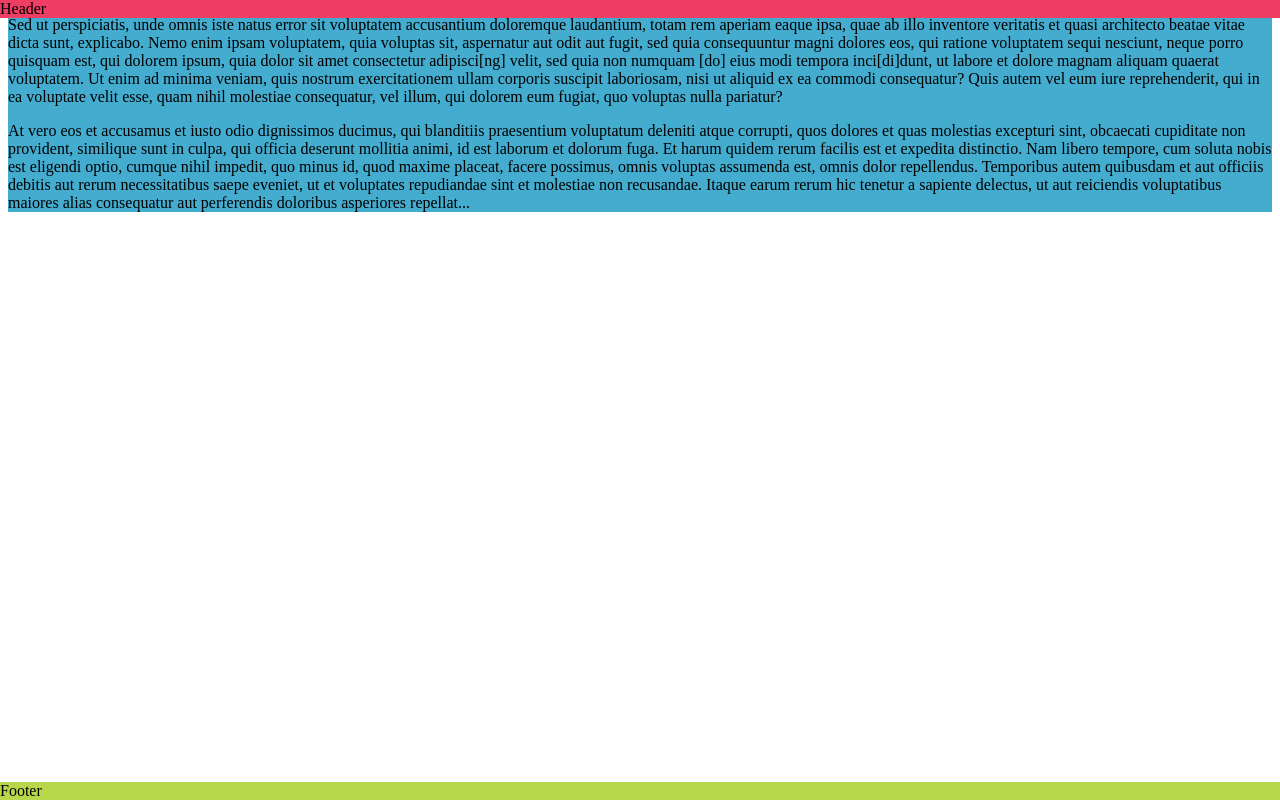
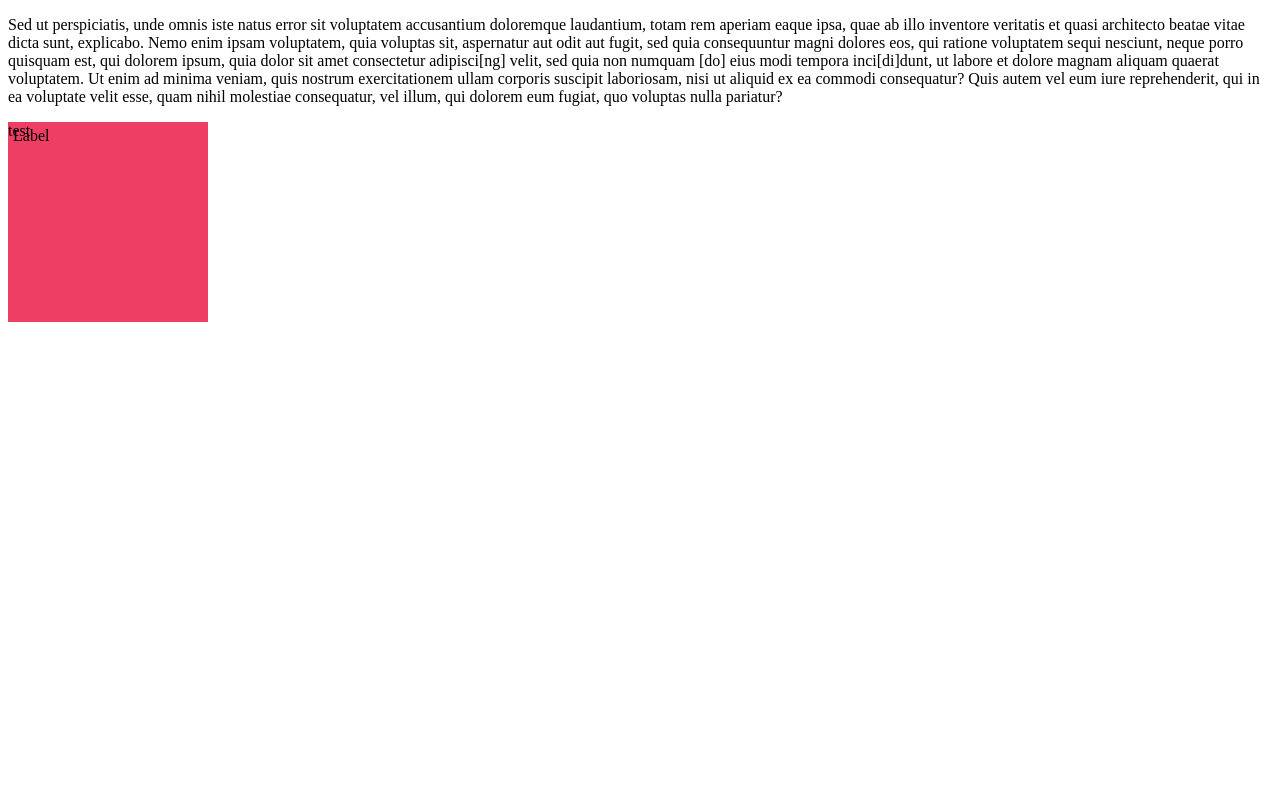
Before and after one commit to kvlinden-courses/cs336-code, a website: page unit05-css/public/class5_1_3_position3.html in a window 1280 px wide. Drawn offline with Linux system fonts and the light colour scheme.

Commit message:
prepped unit 5...

```diff
--- a/unit05-css/public/class5_1_3_position3.html
+++ b/unit05-css/public/class5_1_3_position3.html
@@ -3,31 +3,23 @@
 <head>
     <title>CSS Layout - 5</title>
     <style>
+        .container {
+            position: relative;
+        }
         .red {
             background: #ee3e64;
-            position: fixed;
-            top: 0;
-            left: 0;
-            right: 0;
+            width: 200px;
+            height: 200px;
         }
 
-        .blue {
-            background: #44accf;
-
-        }
-
-        .green {
-            background: #b7d84b;
-            position: fixed;
-            bottom: 0;
-            left: 0;
-            right: 0;
+        .label {
+            position: absolute;
+            top: 5px;
+            left: 5px;
         }
     </style>
 </head>
 <body>
-<div class="red">Header</div>
-<div class="blue">
 <p>Sed ut perspiciatis, unde omnis iste natus error sit voluptatem accusantium doloremque
     laudantium, totam rem aperiam eaque ipsa, quae ab illo inventore veritatis et quasi
     architecto beatae vitae dicta sunt, explicabo. Nemo enim ipsam voluptatem, quia voluptas
@@ -39,18 +31,9 @@
     consequatur? Quis autem vel eum iure reprehenderit, qui in ea voluptate velit esse, quam
     nihil molestiae consequatur, vel illum, qui dolorem eum fugiat, quo voluptas nulla
     pariatur?</p>
-
-    <p>At vero eos et accusamus et iusto odio dignissimos ducimus, qui blanditiis praesentium
-        voluptatum deleniti atque corrupti, quos dolores et quas molestias excepturi sint, obcaecati
-        cupiditate non provident, similique sunt in culpa, qui officia deserunt mollitia animi, id
-        est laborum et dolorum fuga. Et harum quidem rerum facilis est et expedita distinctio. Nam
-        libero tempore, cum soluta nobis est eligendi optio, cumque nihil impedit, quo minus id,
-        quod maxime placeat, facere possimus, omnis voluptas assumenda est, omnis dolor repellendus.
-        Temporibus autem quibusdam et aut officiis debitis aut rerum necessitatibus saepe eveniet,
-        ut et voluptates repudiandae sint et molestiae non recusandae. Itaque earum rerum hic
-        tenetur a sapiente delectus, ut aut reiciendis voluptatibus maiores alias consequatur aut
-        perferendis doloribus asperiores repellat...</p>
+<div class="container">
+    <div class="red">test</div>
+    <div class="label">Label</div>
 </div>
-<div class="green">Footer</div>
 </body>
 </html>
```
Also changed, not shown: unit05-css/public/class5_1_1_display.html (+0 -1 lines), unit05-css/public/class5_1_2_float.html (+2 -2 lines), unit05-css/public/class5_1_3_position2.html (+27 -4 lines), 1 other file. Lines whose indentation alone changed are shown as unchanged.
